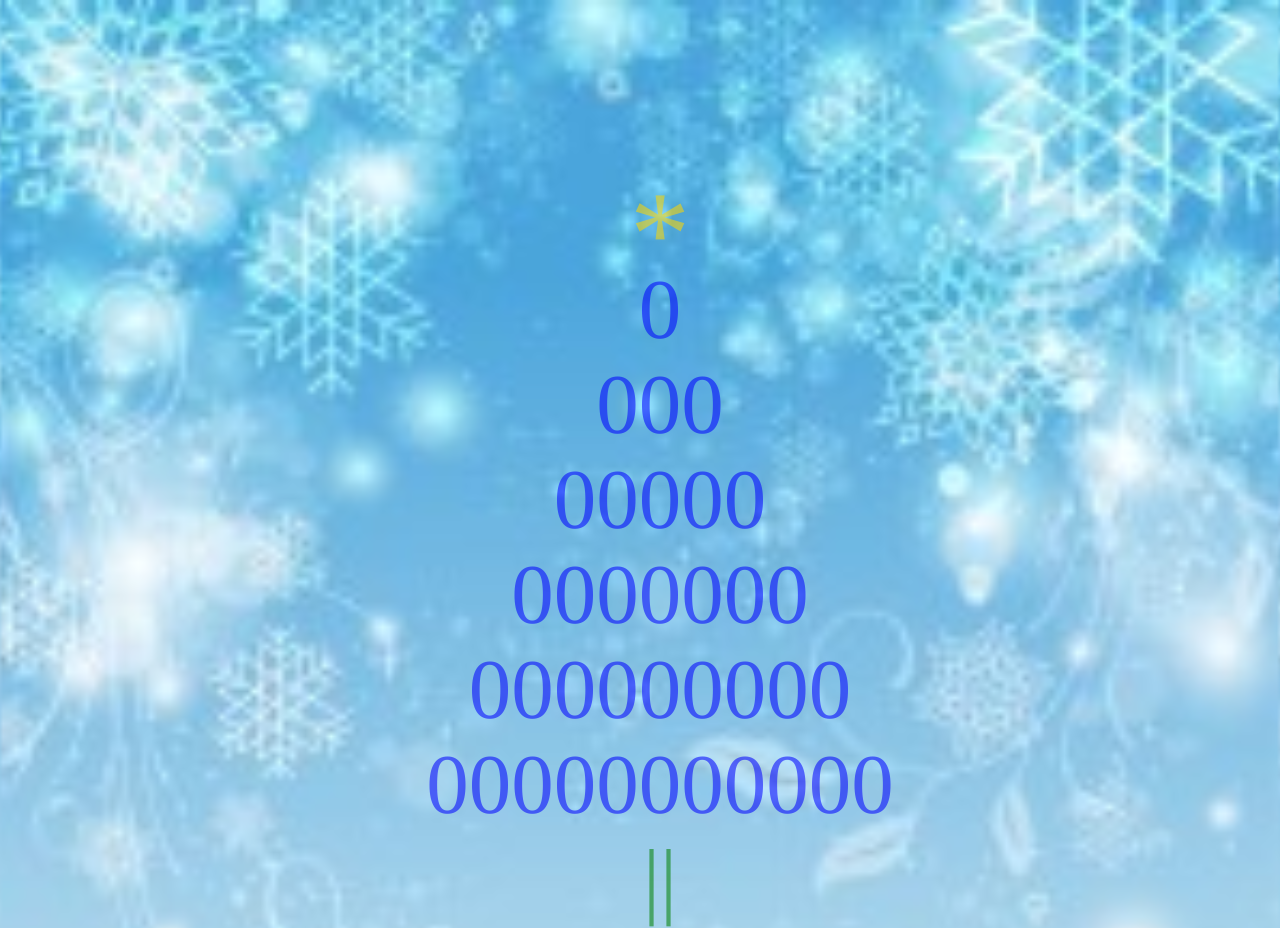
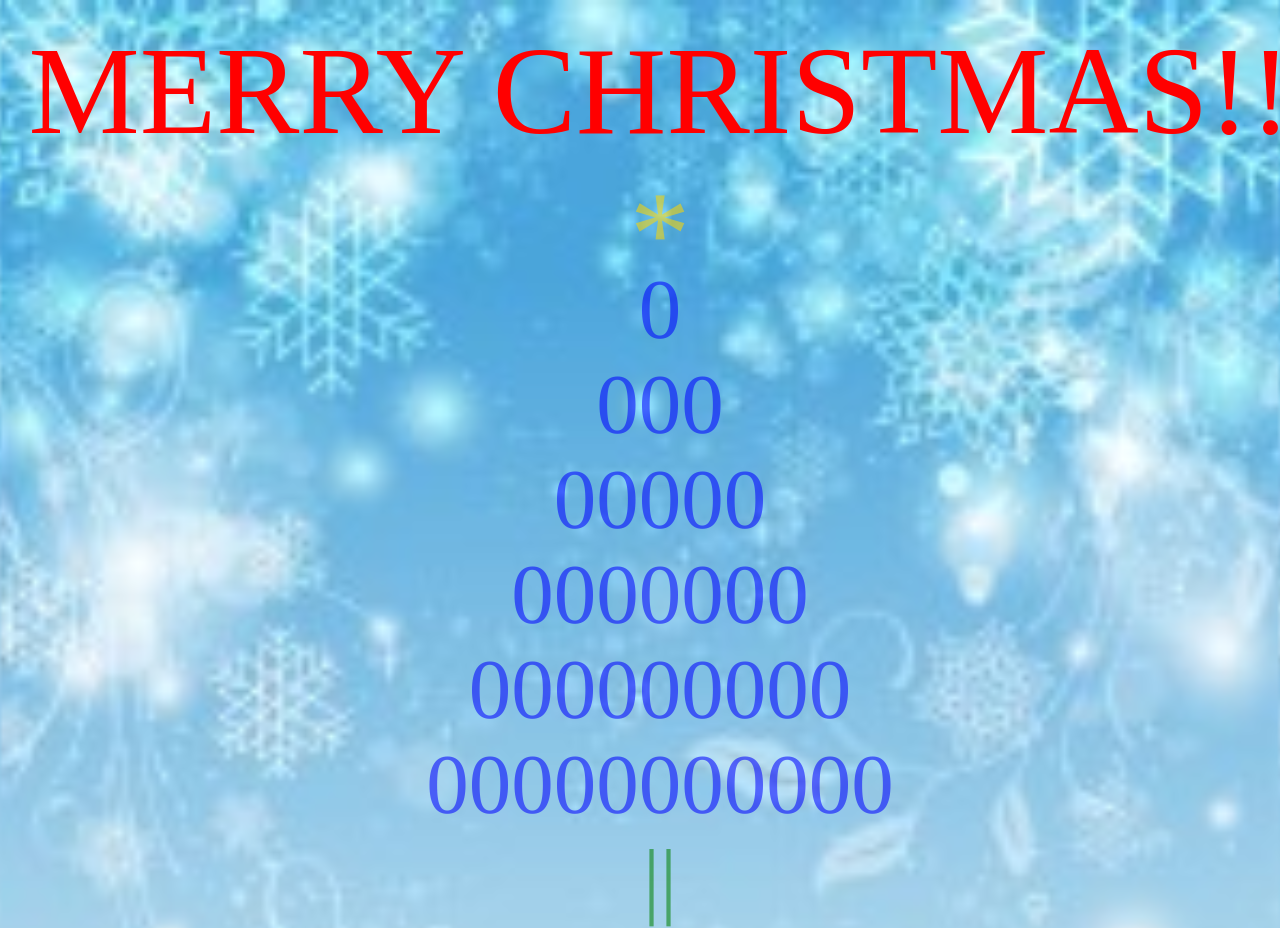
Before and after one commit to bbishop777/Christmas_Tree, a website: page index.html in a window 1280 px wide. Drawn offline with Linux system fonts and the light colour scheme.

Commit message:
Adds text

```diff
--- a/index.html
+++ b/index.html
@@ -6,7 +6,7 @@
   <link href="./css/styles.css" rel="stylesheet" media="screen" />
 </head>
 <body>
-<div id='head'></div>
+<div id='head'>MERRY CHRISTMAS!!</div>
 <script src='./js/christmastree.js'></script>
 </body>
 </html>
--- a/scss/styles.scss
+++ b/scss/styles.scss
@@ -1,13 +1,14 @@
 body {
   background-image: url(./../assets/winter.jpg);
-  background-size: cover;
-}
+  background-size: cover; }
 
-
-#head{
-width: 100%;
-height: 125px;
-}
+#head {
+  font-size: 125px;
+  color: red;
+  font-weight: 500;
+  text-align: center;
+  width: 100%;
+  height: 125px; }
 
 
 div {
```
Also changed, not shown: css/styles.css.
